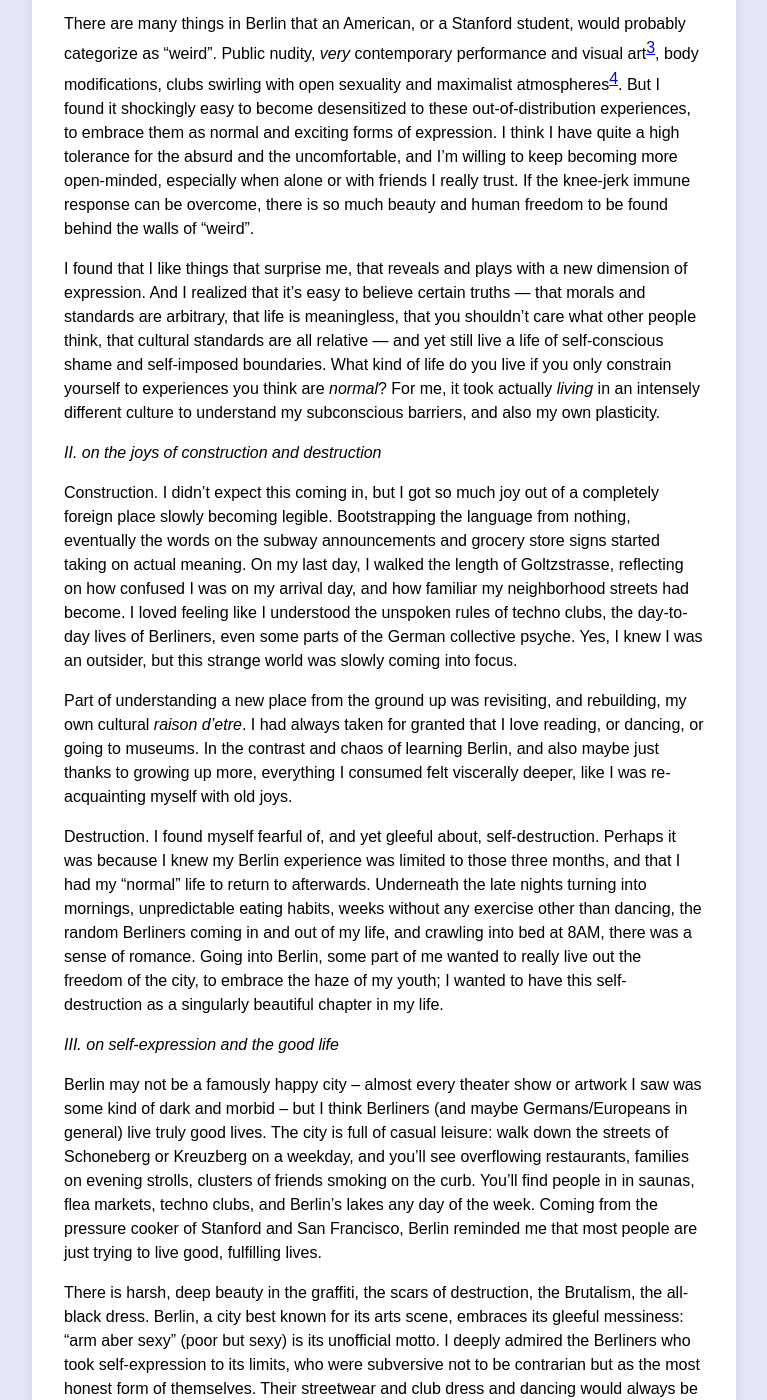
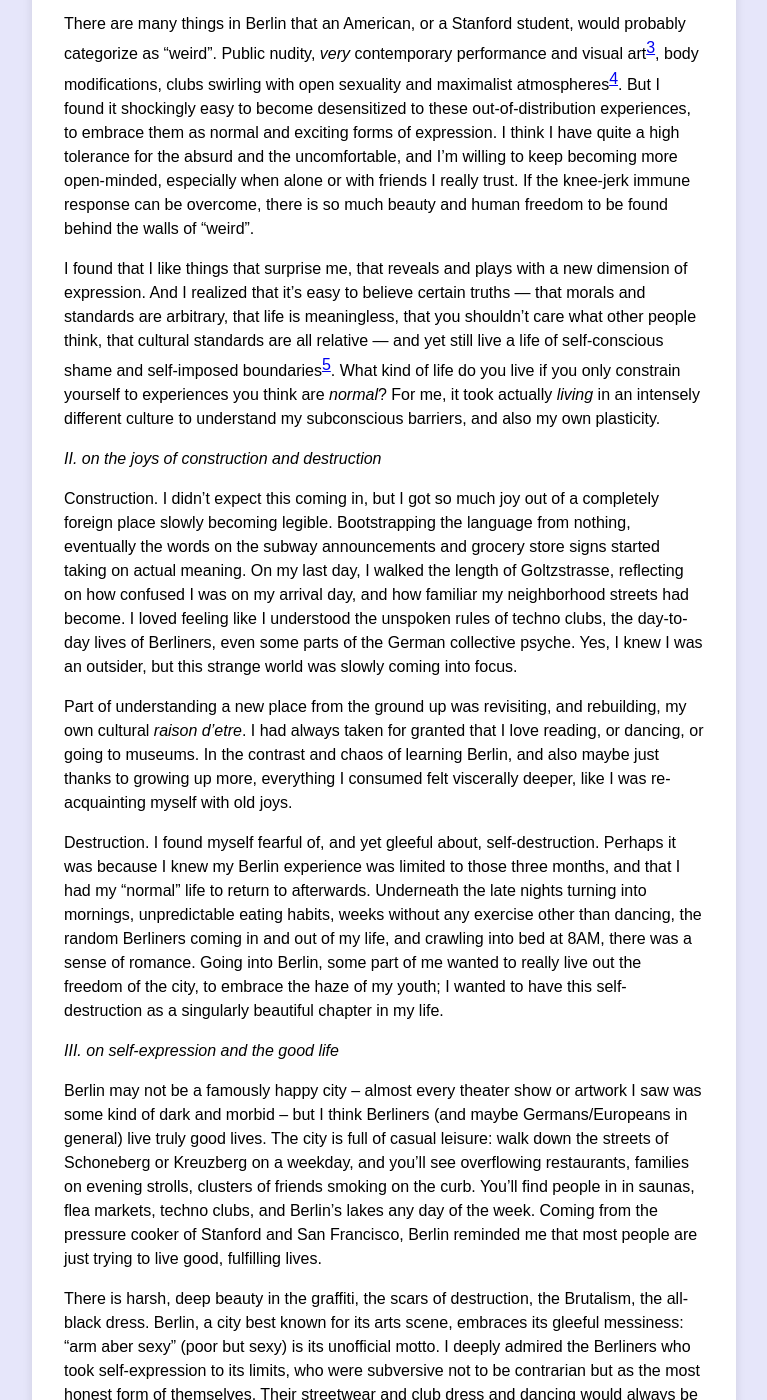
Before and after one commit to Christine8888/christine8888.github.io, a Jekyll site: the page built from _posts/2025-1-08-berlin.markdown, in a window 1280 px wide and 1400 px high, scrolled down 839 px. Shown: the whole window, without its empty margins (256-1023 px from the left). Built offline with Jekyll 4.4.1, drawn with Linux system fonts in a browser that asks for light colours; some of the changed lines change nothing that is shown; some of the changed text lies outside the part shown.

Commit message:
footnote

```diff
--- a/_posts/2025-1-08-berlin.markdown
+++ b/_posts/2025-1-08-berlin.markdown
@@ -17,7 +17,7 @@
 
 There are many things in Berlin that an American, or a Stanford student, would probably categorize as "weird". Public nudity, *very* contemporary performance and visual art[^ballet], body modifications, clubs swirling with open sexuality and maximalist atmospheres[^disco]. But I found it shockingly easy to become desensitized to these out-of-distribution experiences, to embrace them as normal and exciting forms of expression. I think I have quite a high tolerance for the absurd and the uncomfortable, and I'm willing to keep becoming more open-minded, especially when alone or with friends I really trust. If the knee-jerk immune response can be overcome, there is so much beauty and human freedom to be found behind the walls of "weird".
 
-I found that I like things that surprise me, that reveals and plays with a new dimension of expression. And I realized that it’s easy to believe certain truths — that morals and standards are arbitrary, that life is meaningless, that you shouldn't care what other people think, that cultural standards are all relative — and yet still live a life of self-conscious shame and self-imposed boundaries. What kind of life do you live if you only constrain yourself to experiences you think are *normal*? For me, it took actually *living* in an intensely different culture to understand my subconscious barriers, and also my own plasticity.
+I found that I like things that surprise me, that reveals and plays with a new dimension of expression. And I realized that it’s easy to believe certain truths — that morals and standards are arbitrary, that life is meaningless, that you shouldn't care what other people think, that cultural standards are all relative — and yet still live a life of self-conscious shame and self-imposed boundaries[^sauna]. What kind of life do you live if you only constrain yourself to experiences you think are *normal*? For me, it took actually *living* in an intensely different culture to understand my subconscious barriers, and also my own plasticity.
 
 *II. on the joys of construction and destruction*
 
@@ -67,3 +67,4 @@
 [^want]: I think that a lot of things in life boil down to *knowing what you truly want*. Here many of the themes of my Berlin experience come together: attunement, authentic self-expression, open-mindedness, curiosity, an understanding of my visceral self
 [^caring]: This feeling of "acceptance by contrast" was how I started feeling less self-conscious about self-expression; now, even back at Stanford, I feel that I have enough love for the music that I simply care less about external judgment
 [^anxiety]: I very much struggle to be fully present, either because I'm thinking about some other source of anxiety, or because I'm always somewhat conscious of how I come across; when a party isn't fun for me, it's mainly because of this. But I feel this much less at techno events, where there is some universal baseline of acceptance, and the atmosphere itself is powerful enough to drown out my mind's background noise
+[^sauna]: Would you go to a nude co-ed sauna? Or dance in a sex club? I didn't think I would -- but then I did, and loved it, if only because I was playing with my notions of normalcy
```
